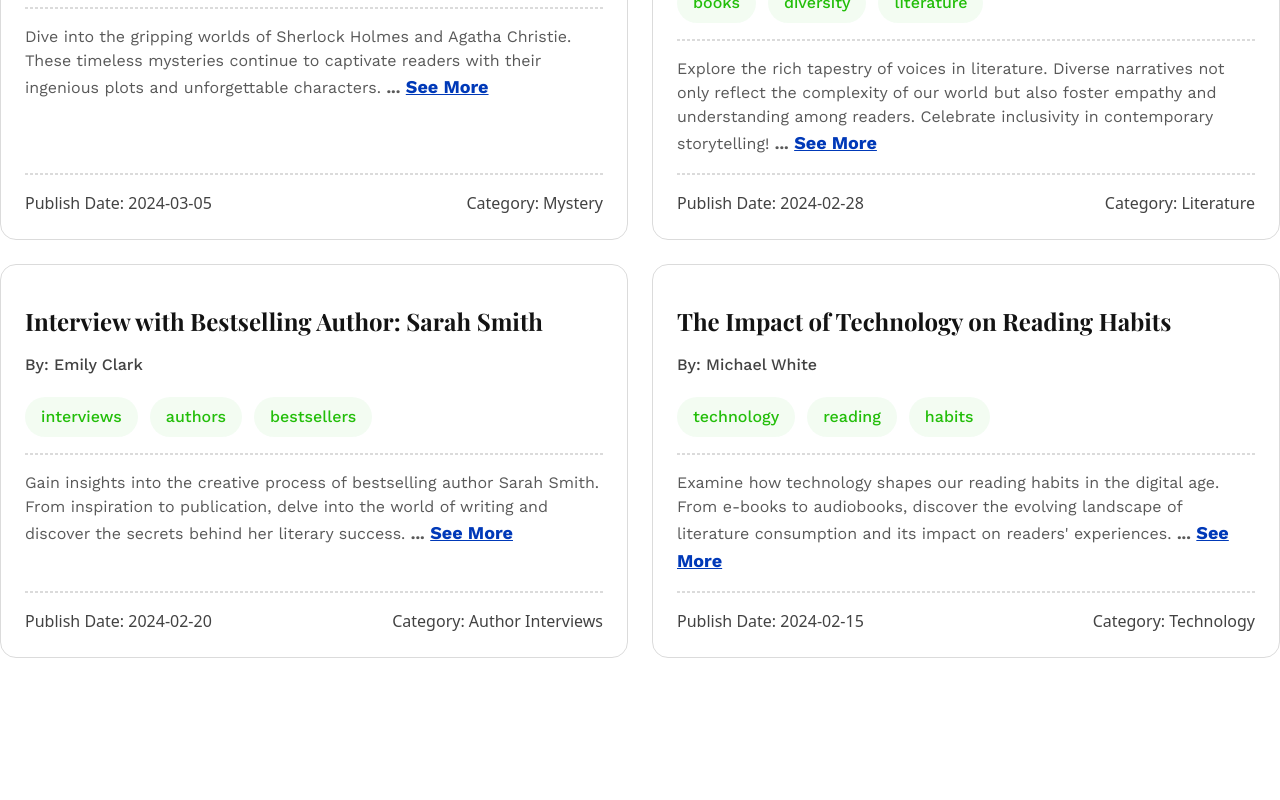
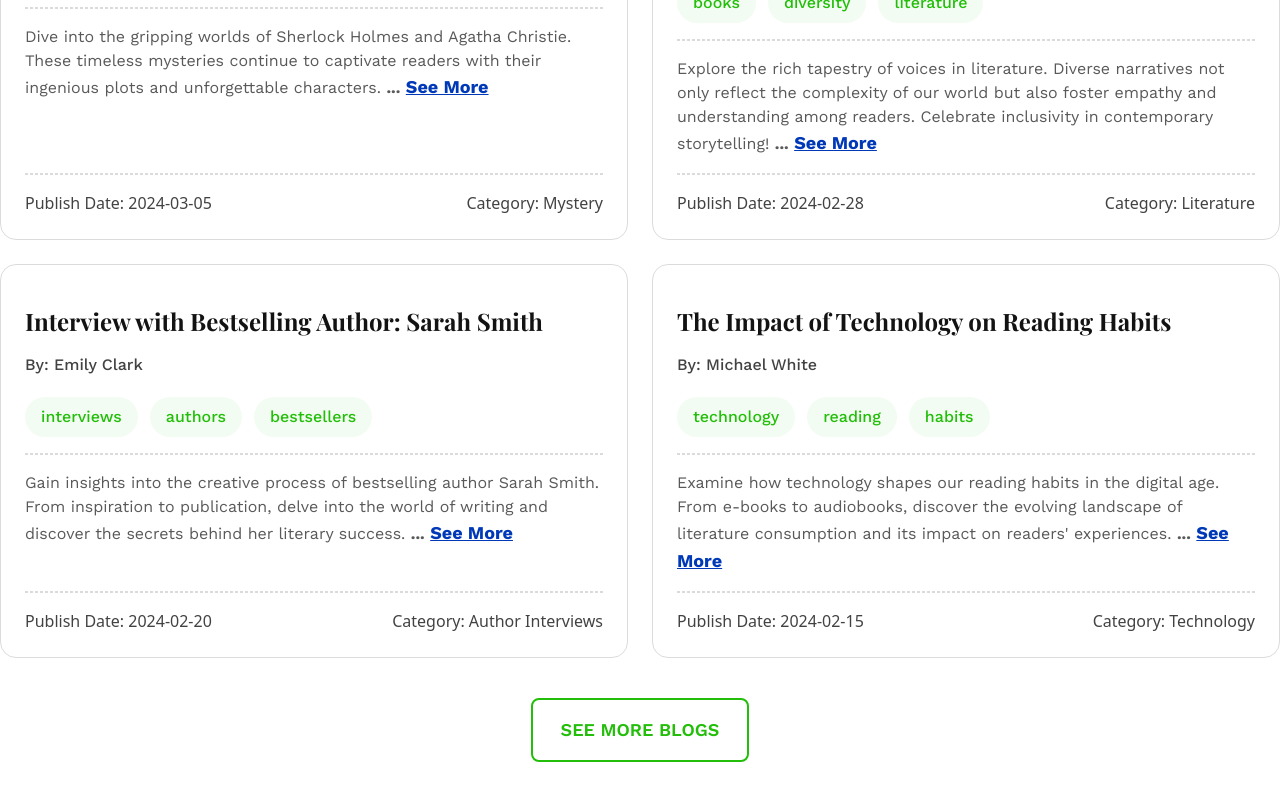
Before and after one commit to rockydey/the-book-banquet, a React (Vite) app: page /blogs in a window 1280 px wide. Shown: the part 1194-1994 px from the top of the page. Before the commit the page ends 1932 px from the top, so only its background shows below. Built offline with nearby package versions, Linux system fonts and the light colour scheme; a web font is replaced by a local one.

Commit message:
blog page updated

```diff
--- a/src/assets/components/Blogs/Blogs.jsx
+++ b/src/assets/components/Blogs/Blogs.jsx
@@ -38,6 +38,11 @@ const Blogs = () => {
             <Blog key={blog.id} blog={blog}></Blog>
           ))}
         </div>
+        <div className='text-center'>
+          <button className='bg-white uppercase inline-block cursor-pointer px-7 py-4 rounded-lg border-2 border-[#23BE0A] text-[#23BE0A] work-sans text-lg font-semibold mt-10'>
+            See More Blogs
+          </button>
+        </div>
       </section>
     </div>
   );
```
